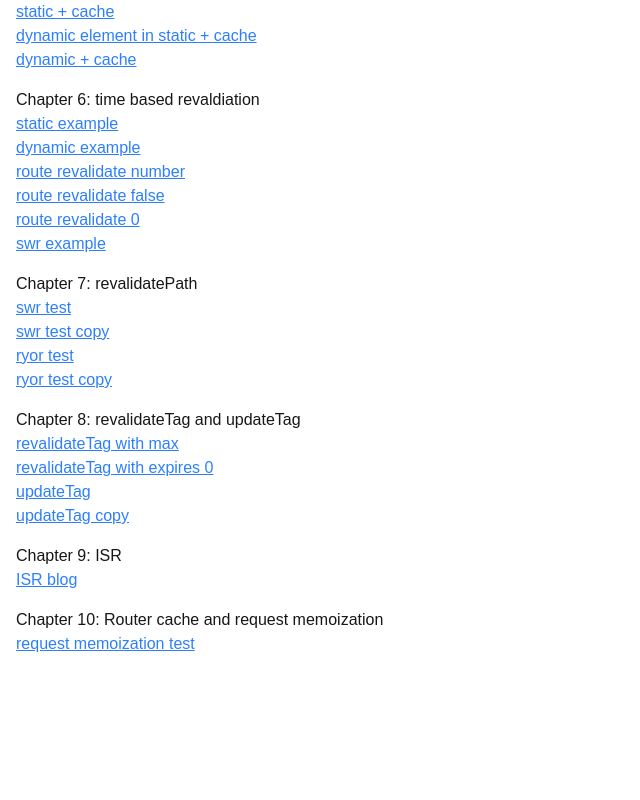
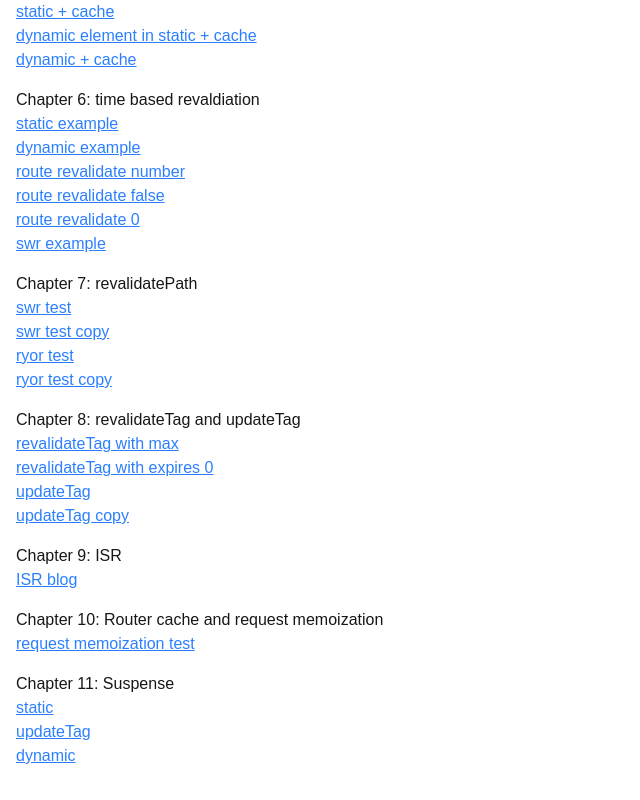
Before and after one commit to peterlidee/caching, a Next.js app: page / in a window 1280 px wide. Shown: the part 276-1076 px from the top of the page, without its empty margins (0-640 px from the left). Before the commit the page ends 964 px from the top, so only its background shows below. Built offline with nearby package versions, Linux system fonts and the light colour scheme.

Commit message:
Added suspense examples

```diff
--- a/app/page.tsx
+++ b/app/page.tsx
@@ -69,6 +69,14 @@ const chapters = [
     title: 'Chapter 10: Router cache and request memoization',
     links: [{ label: 'request memoization test', route: '/memoization' }],
   },
+  {
+    title: 'Chapter 11: Suspense',
+    links: [
+      { label: 'static', route: '/suspense/static' },
+      { label: 'updateTag', route: '/suspense/updateTag' },
+      { label: 'dynamic', route: '/suspense/dynamic' },
+    ],
+  },
 ];
 
 export default function Home() {
--- /dev/null
+++ b/app/suspense/dynamic/page.tsx
@@ -0,0 +1,18 @@
+import Post from '@/components/Post';
+import Footer from '@/components/static/Footer';
+import Header from '@/components/static/Header';
+import { Suspense } from 'react';
+
+export const dynamic = 'force-dynamic';
+
+export default async function page() {
+  return (
+    <>
+      <Header />
+      <Suspense fallback='Loading...'>
+        <Post postId={52} fetchOptions={{}} />
+      </Suspense>
+      <Footer />
+    </>
+  );
+}
--- /dev/null
+++ b/app/suspense/static/page.tsx
@@ -0,0 +1,16 @@
+import Post from '@/components/Post';
+import Footer from '@/components/static/Footer';
+import Header from '@/components/static/Header';
+import { Suspense } from 'react';
+
+export default function page() {
+  return (
+    <>
+      <Header />
+      <Suspense fallback='...loading'>
+        <Post postId={50} fetchOptions={{}} />
+      </Suspense>
+      <Footer />
+    </>
+  );
+}
--- /dev/null
+++ b/app/suspense/updateTag/page.tsx
@@ -0,0 +1,14 @@
+import Post from '@/components/Post';
+import UpdateTagActionButton from '@/components/revalidate/UpdateTagActionButton';
+import { Suspense } from 'react';
+
+export default function page() {
+  return (
+    <>
+      <Suspense fallback='Loading...'>
+        <Post postId={51} fetchOptions={{ next: { tags: ['post-51'] } }} />
+      </Suspense>
+      <UpdateTagActionButton tag='post-51' />
+    </>
+  );
+}
```
